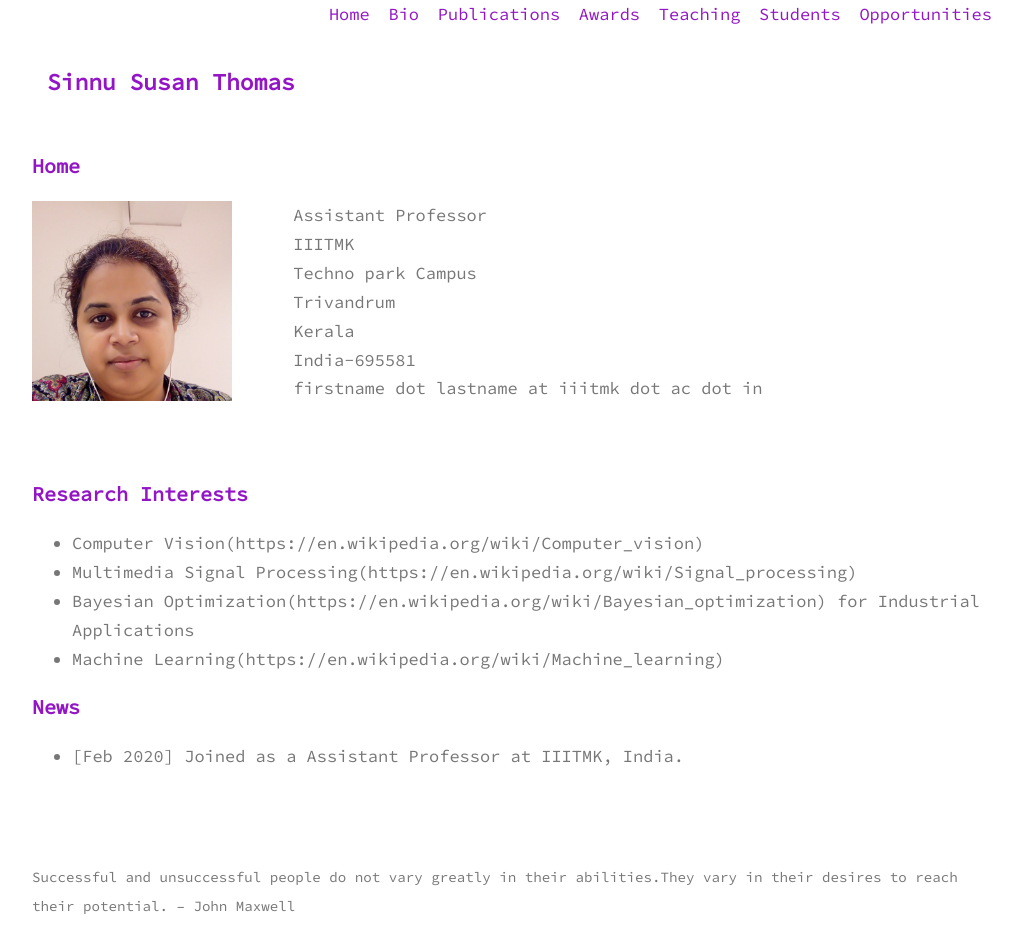
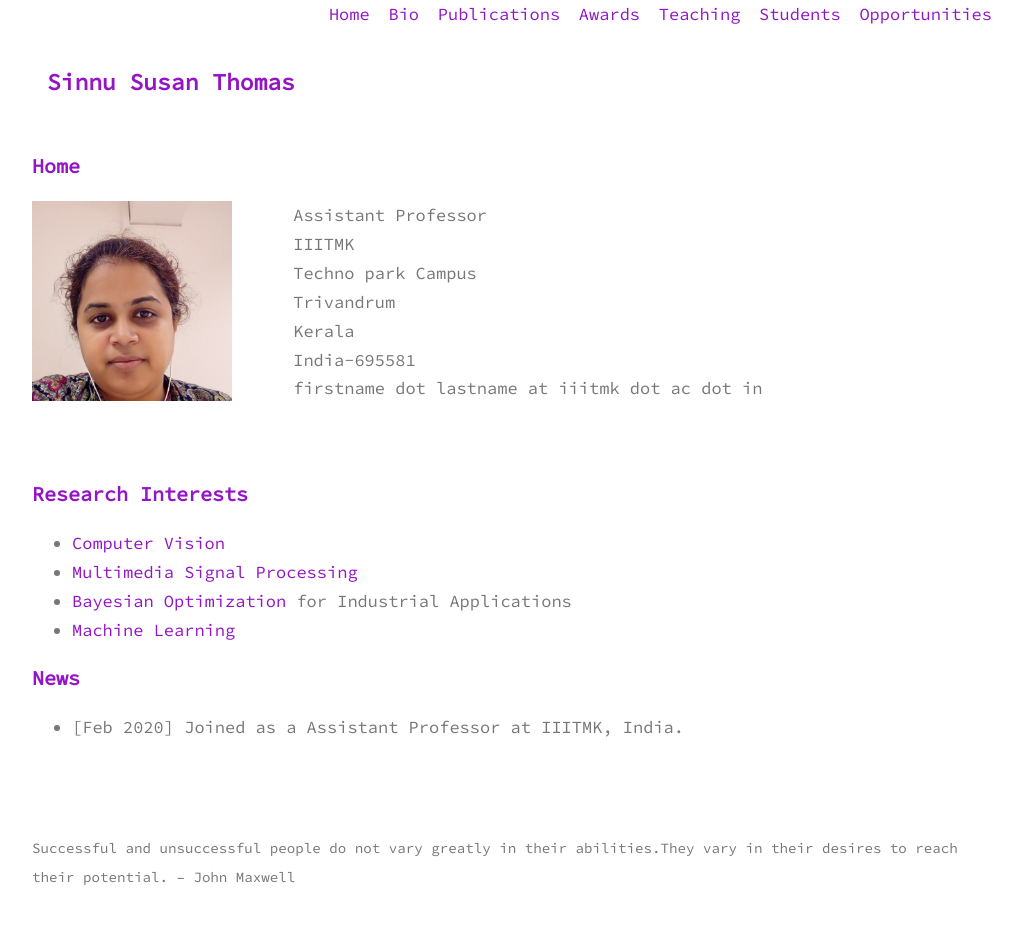
Before and after one commit to sinnuthomas/sinnuthomas.github.io, a Jekyll site: the page built from index.md, in a window 1280 px wide. Shown: the whole page, without its empty margins (128-1150 px from the left). Built offline with Jekyll 4.4.1, drawn with Linux system fonts in a browser that asks for light colours; after the commit the page ends 908 px from its top, so only the background shows below that; some of the changed lines change nothing that is shown.

Commit message:
Update index.md

```diff
--- a/index.md
+++ b/index.md
@@ -15,10 +15,10 @@ title: Home
 <br/><br/>
 
 ## Research Interests
-* Computer Vision(https://en.wikipedia.org/wiki/Computer_vision)
-* Multimedia Signal Processing(https://en.wikipedia.org/wiki/Signal_processing)
-* Bayesian Optimization(https://en.wikipedia.org/wiki/Bayesian_optimization) for Industrial Applications
-* Machine Learning(https://en.wikipedia.org/wiki/Machine_learning)
+* [Computer Vision](https://en.wikipedia.org/wiki/Computer_vision)
+* [Multimedia](https://en.wikipedia.org/wiki/Multimedia) [Signal Processing](https://en.wikipedia.org/wiki/Signal_processing)
+* [Bayesian Optimization](https://en.wikipedia.org/wiki/Bayesian_optimization) for Industrial Applications
+* [Machine Learning](https://en.wikipedia.org/wiki/Machine_learning)
 
 ## News
 * [Feb 2020] Joined as a Assistant Professor at IIITMK, India.
```
